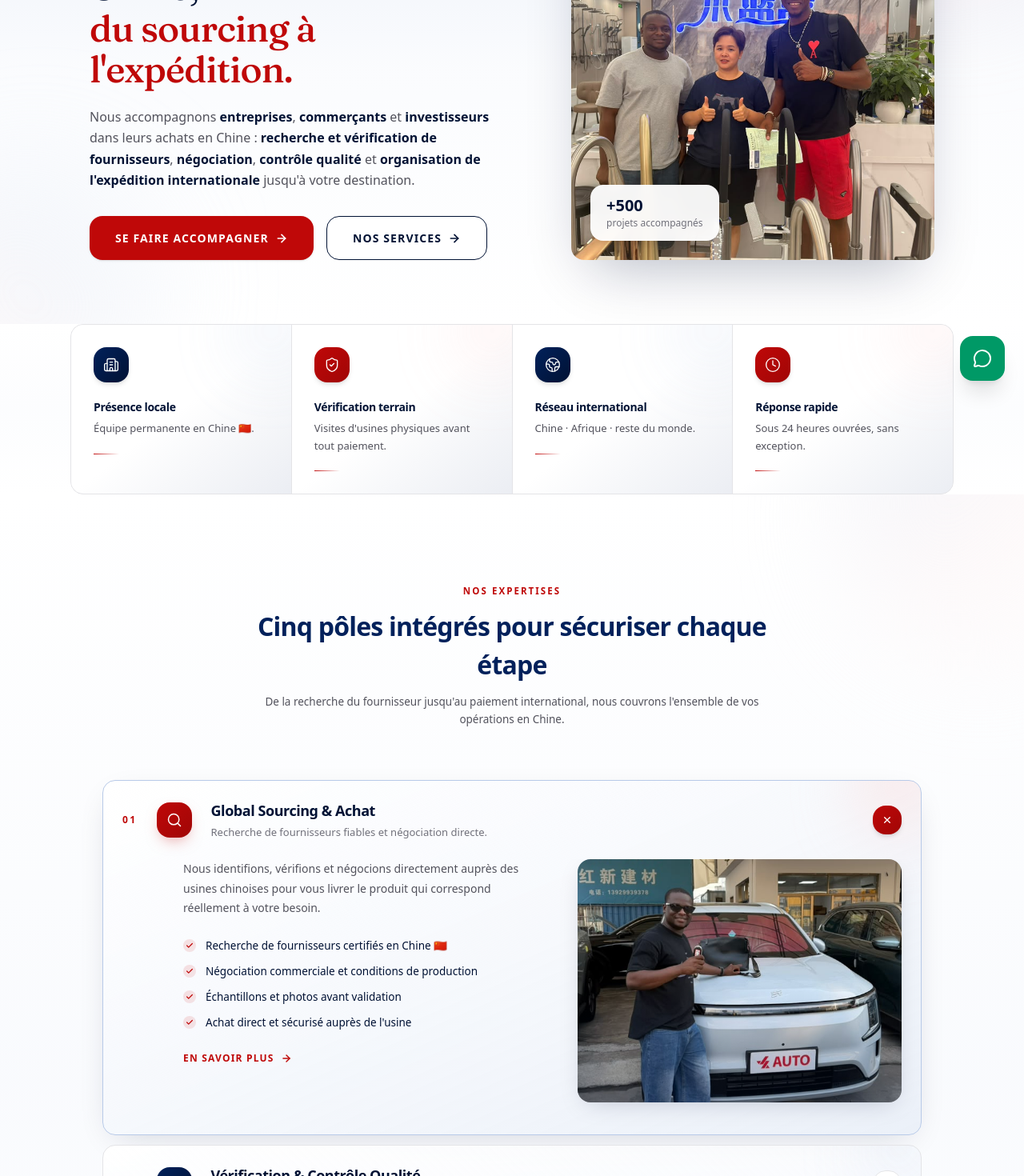
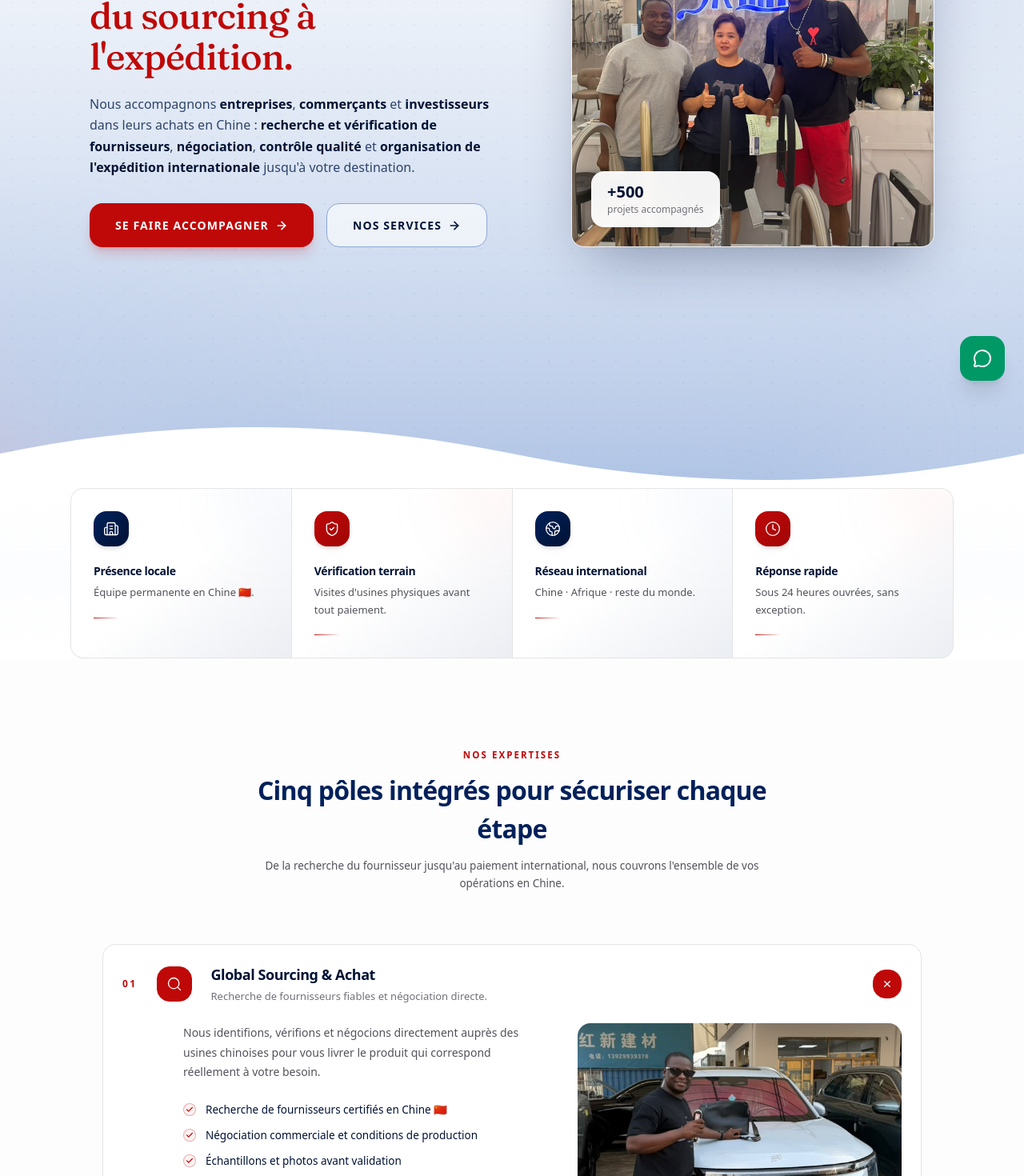
Before and after one commit to PATAWALA/ODA-EXPRESS, a Next.js app: page / in a window 1280 px wide. Shown: the part 300-1770 px from the top of the page at 80% size. Built offline with nearby package versions, Linux system fonts and the light colour scheme; no server answers.

Commit message:
094 update$

```diff
--- a/src/components/sections/Hero.tsx
+++ b/src/components/sections/Hero.tsx
@@ -4,6 +4,7 @@ import { useEffect, useState } from "react";
 import { Fraunces } from "next/font/google";
 import { ArrowRight } from "lucide-react";
 import { ButtonLink } from "@/components/ui/Button";
+import SectionDivider from "@/components/ui/SectionDivider";
 
 const fraunces = Fraunces({
   subsets: ["latin"],
@@ -30,27 +31,48 @@ export default function Hero() {
 
   return (
     <section
-      className={`relative overflow-hidden bg-gradient-to-b from-navy-100/70 via-navy-50/30 to-white ${fraunces.variable}`}
+      className={`relative overflow-hidden bg-gradient-to-b from-white via-navy-100 to-navy-200 ${fraunces.variable}`}
     >
-      {/* Halo bleu en haut à droite */}
+      {/* ============ DÉCOR DE FOND ============ */}
+
+      {/* Halo bleu intense en haut à droite */}
       <div
         aria-hidden
-        className="pointer-events-none absolute -right-32 -top-32 h-96 w-96 rounded-full bg-gradient-to-br from-navy-200/40 via-express-100/30 to-transparent blur-3xl"
+        className="pointer-events-none absolute -right-40 -top-40 h-[500px] w-[500px] rounded-full bg-gradient-to-br from-navy-400/40 via-navy-300/25 to-transparent blur-3xl"
       />
-      {/* Halo rouge en bas à gauche */}
+
+      {/* Halo rouge subtil en bas à gauche (touche express) */}
       <div
         aria-hidden
-        className="pointer-events-none absolute -bottom-24 -left-24 h-80 w-80 rounded-full bg-gradient-to-tr from-express-100/40 via-navy-100/30 to-transparent blur-3xl"
+        className="pointer-events-none absolute -bottom-32 -left-32 h-[420px] w-[420px] rounded-full bg-gradient-to-tr from-express-300/40 via-navy-200/30 to-transparent blur-3xl"
       />
 
-      <div className="relative mx-auto w-full max-w-[1440px] px-8 sm:px-12 lg:px-20 xl:px-28">
-        <div className="grid gap-10 py-14 sm:py-16 lg:grid-cols-[1.15fr_1fr] lg:items-stretch lg:gap-20 lg:py-20">
+      {/* Halo bleu moyen au centre-bas (pour renforcer le contraste près de la vague) */}
+      <div
+        aria-hidden
+        className="pointer-events-none absolute bottom-0 left-1/2 h-64 w-[900px] -translate-x-1/2 translate-y-1/4 rounded-full bg-gradient-to-t from-navy-300/50 via-navy-200/30 to-transparent blur-3xl"
+      />
+
+      {/* Motif de points discret */}
+      <div
+        aria-hidden
+        className="pointer-events-none absolute inset-0 opacity-[0.05]"
+        style={{
+          backgroundImage:
+            "radial-gradient(circle, #01215b 1px, transparent 1px)",
+          backgroundSize: "28px 28px",
+        }}
+      />
+
+      {/* ============ CONTENU ============ */}
+      <div className="relative mx-auto w-full max-w-[1440px] px-8 pb-20 sm:px-12 sm:pb-24 lg:px-20 lg:pb-32 xl:px-28">
+        <div className="grid gap-10 py-10 sm:py-12 lg:grid-cols-[1.15fr_1fr] lg:items-stretch lg:gap-20 lg:py-16">
           {/* Colonne texte */}
           <div className="order-1 flex flex-col justify-center">
             <p className="text-[11px] font-bold uppercase tracking-[0.22em] text-express-600">
               ODA SOURCES
             </p>
-            <p className="mt-2 text-[11px] font-bold uppercase tracking-[0.18em] text-zinc-500 sm:text-[11.5px]">
+            <p className="mt-2 text-[11px] font-bold uppercase tracking-[0.18em] text-navy-700 sm:text-[11.5px]">
               Sourcing · Vérification · Contrôle qualité · Shipping
             </p>
 
@@ -68,7 +90,7 @@ export default function Hero() {
               </span>
             </h1>
 
-            <p className="mt-5 max-w-2xl text-[15px] leading-[1.65] text-zinc-600 sm:text-[16px]">
+            <p className="mt-5 max-w-2xl text-[15px] leading-[1.65] text-navy-800/80 sm:text-[16px]">
               Nous accompagnons{" "}
               <span className="font-semibold text-navy-900">entreprises</span>,{" "}
               <span className="font-semibold text-navy-900">commerçants</span>{" "}
@@ -96,7 +118,7 @@ export default function Hero() {
                   href="/contact"
                   variant="primary"
                   size="lg"
-                  className="group"
+                  className="group shadow-lg shadow-express-600/20"
                 >
                   Se faire accompagner
                   <ArrowRight
@@ -109,7 +131,7 @@ export default function Hero() {
                   href="/services"
                   variant="outline"
                   size="lg"
-                  className="group"
+                  className="group border-navy-300 bg-white/60 backdrop-blur-sm"
                 >
                   Nos services
                   <ArrowRight
@@ -123,7 +145,7 @@ export default function Hero() {
 
           {/* Colonne image */}
           <div className="relative order-2">
-            <div className="relative h-full min-h-[380px] overflow-hidden rounded-2xl shadow-[0_30px_70px_-25px_rgba(1,18,52,0.3)]">
+            <div className="relative h-full min-h-[380px] overflow-hidden rounded-2xl border border-white/60 shadow-[0_30px_70px_-25px_rgba(1,18,52,0.4)]">
               {IMAGES.map((src, index) => (
                 // eslint-disable-next-line @next/next/no-img-element
                 <img
@@ -137,6 +159,12 @@ export default function Hero() {
                 />
               ))}
 
+              {/* Léger voile pour que le badge ressorte */}
+              <div
+                aria-hidden
+                className="pointer-events-none absolute inset-0 bg-gradient-to-t from-navy-950/25 via-transparent to-transparent"
+              />
+
               <div className="absolute bottom-6 left-6 rounded-2xl bg-white/95 px-5 py-4 shadow-xl backdrop-blur">
                 <p className="text-[20px] font-bold leading-none text-navy-900">
                   +500
@@ -149,6 +177,10 @@ export default function Hero() {
           </div>
         </div>
       </div>
+
+      {/* ============ SVG VAGUE ============ */}
+      {/* La vague blanche "monte" depuis le navy-200 du Hero vers le blanc de la TrustBar */}
+      <SectionDivider variant="wave" bg="navy-200" color="white" />
     </section>
   );
 }
--- a/src/components/sections/ServicesSection.tsx
+++ b/src/components/sections/ServicesSection.tsx
@@ -17,26 +17,8 @@ export default function ServicesSection() {
   }
 
   return (
-    <section className="relative overflow-hidden border-b border-zinc-200 bg-white py-20 sm:py-24 lg:py-28">
-      {/* Dégradé de section */}
-      <div
-        aria-hidden
-        className="pointer-events-none absolute inset-0 bg-gradient-to-b from-white via-navy-50/40 to-white"
-      />
-
-      {/* Halo bleu en haut à droite */}
-      <div
-        aria-hidden
-        className="pointer-events-none absolute -right-40 -top-40 h-96 w-96 rounded-full bg-gradient-to-br from-navy-100/60 via-express-50/40 to-transparent blur-3xl"
-      />
-
-      {/* Halo rouge en bas à gauche */}
-      <div
-        aria-hidden
-        className="pointer-events-none absolute -bottom-40 -left-40 h-96 w-96 rounded-full bg-gradient-to-tr from-express-100/50 via-navy-100/30 to-transparent blur-3xl"
-      />
-
-      <Container className="relative">
+    <section className="border-b border-zinc-200/60 bg-zinc-50/40 py-20 sm:py-24 lg:py-28">
+      <Container>
         <SectionTitle
           badge="Nos expertises"
           title="Cinq pôles intégrés pour sécuriser chaque étape"
@@ -51,30 +33,14 @@ export default function ServicesSection() {
             return (
               <div
                 key={service.slug}
-                className={cn(
-                  "group/card relative overflow-hidden rounded-2xl border transition-all duration-300",
-                  isOpen
-                    ? "border-navy-200 bg-gradient-to-br from-white via-navy-50/40 to-navy-100/50 shadow-[0_12px_40px_-16px_rgba(1,18,52,0.20)]"
-                    : "border-zinc-200 bg-gradient-to-br from-white to-navy-50/30 hover:border-navy-200 hover:shadow-[0_4px_24px_-12px_rgba(1,18,52,0.10)]",
-                )}
+                className="overflow-hidden rounded-2xl border border-zinc-200 bg-white"
               >
-                {/* Halo interne décoratif */}
-                <div
-                  aria-hidden
-                  className={cn(
-                    "pointer-events-none absolute -right-12 -top-12 h-32 w-32 rounded-full bg-gradient-to-br to-transparent blur-2xl transition-opacity duration-300",
-                    isOpen
-                      ? "from-express-200/60 opacity-100"
-                      : "from-navy-200/40 opacity-60 group-hover/card:opacity-100",
-                  )}
-                />
-
                 {/* En-tête cliquable */}
                 <button
                   type="button"
                   onClick={() => toggle(service.slug)}
                   aria-expanded={isOpen}
-                  className="relative flex w-full items-center gap-6 px-6 py-6 text-left transition"
+                  className="group flex w-full items-center gap-6 px-6 py-6 text-left transition hover:bg-zinc-50/60"
                 >
                   {/* Numéro */}
                   <span
@@ -86,16 +52,16 @@ export default function ServicesSection() {
                     {String(index + 1).padStart(2, "0")}
                   </span>
 
-                  {/* Icône avec dégradé */}
+                  {/* Icône */}
                   <span
                     className={cn(
-                      "flex h-11 w-11 shrink-0 items-center justify-center rounded-2xl text-white shadow-md transition-all duration-300",
+                      "flex h-11 w-11 shrink-0 items-center justify-center rounded-2xl border transition",
                       isOpen
-                        ? "bg-gradient-to-br from-express-600 to-express-700 shadow-[0_8px_20px_-8px_rgba(191,8,8,0.5)]"
-                        : "bg-gradient-to-br from-navy-700 to-navy-900 group-hover/card:from-express-600 group-hover/card:to-express-700",
+                        ? "border-express-600 bg-express-600 text-white"
+                        : "border-zinc-200 bg-white text-navy-900 group-hover:border-navy-300",
                     )}
                   >
-                    <service.icon className="h-5 w-5" strokeWidth={1.75} />
+                    <service.icon className="h-5 w-5" strokeWidth={1.6} />
                   </span>
 
                   {/* Titre + court */}
@@ -111,10 +77,10 @@ export default function ServicesSection() {
                   {/* Plus / croix */}
                   <span
                     className={cn(
-                      "flex h-9 w-9 shrink-0 items-center justify-center rounded-2xl transition-all duration-300",
+                      "flex h-9 w-9 shrink-0 items-center justify-center rounded-2xl border transition",
                       isOpen
-                        ? "bg-gradient-to-br from-express-600 to-express-700 text-white shadow-md"
-                        : "border border-zinc-200 bg-white text-navy-900 group-hover/card:border-navy-300 group-hover/card:bg-navy-50",
+                        ? "border-express-600 bg-express-600 text-white"
+                        : "border-zinc-200 bg-white text-navy-900 group-hover:border-navy-300",
                     )}
                   >
                     <Plus
@@ -130,8 +96,10 @@ export default function ServicesSection() {
                 {/* Contenu dépliable */}
                 <div
                   className={cn(
-                    "relative overflow-hidden transition-all duration-500 ease-out",
-                    isOpen ? "max-h-[1200px] opacity-100" : "max-h-0 opacity-0",
+                    "overflow-hidden transition-all duration-500 ease-out",
+                    isOpen
+                      ? "max-h-[1200px] opacity-100"
+                      : "max-h-0 opacity-0",
                   )}
                 >
                   <div className="grid gap-8 px-6 pb-10 sm:pl-[100px] lg:grid-cols-[1.1fr_1fr] lg:gap-12">
@@ -144,7 +112,7 @@ export default function ServicesSection() {
                       <ul className="mt-6 space-y-2.5">
                         {service.features.map((feature) => (
                           <li key={feature} className="flex gap-3">
-                            <span className="mt-0.5 flex h-4 w-4 shrink-0 items-center justify-center rounded-2xl bg-gradient-to-br from-express-500/15 to-express-600/10">
+                            <span className="mt-0.5 flex h-4 w-4 shrink-0 items-center justify-center rounded-2xl border border-express-600/30 bg-express-600/5">
                               <Check
                                 className="h-2.5 w-2.5 text-express-600"
                                 strokeWidth={3}
@@ -159,28 +127,23 @@ export default function ServicesSection() {
 
                       <Link
                         href={`/services#${service.slug}`}
-                        className="group/link mt-6 inline-flex items-center gap-2 text-[12px] font-bold uppercase tracking-[0.1em] text-express-600 transition hover:gap-3"
+                        className="group mt-6 inline-flex items-center gap-2 text-[12px] font-bold uppercase tracking-[0.1em] text-express-600 transition hover:gap-3"
                       >
                         En savoir plus
                         <ArrowRight
-                          className="h-3.5 w-3.5 transition group-hover/link:translate-x-0.5"
+                          className="h-3.5 w-3.5"
                           strokeWidth={2.5}
                         />
                       </Link>
                     </div>
 
                     {/* Colonne image */}
-                    <div className="relative aspect-[4/3] overflow-hidden rounded-2xl shadow-[0_8px_32px_-12px_rgba(1,18,52,0.25)]">
+                    <div className="relative aspect-[4/3] overflow-hidden rounded-2xl">
                       {/* eslint-disable-next-line @next/next/no-img-element */}
                       <img
                         src={service.image}
                         alt={service.title}
                         className="h-full w-full object-cover"
-                      />
-                      {/* Voile bleu subtil sur l'image */}
-                      <div
-                        aria-hidden
-                        className="absolute inset-0 bg-gradient-to-t from-navy-900/30 via-transparent to-transparent"
                       />
                     </div>
                   </div>
--- /dev/null
+++ b/src/components/ui/SectionDivider.tsx
@@ -0,0 +1,78 @@
+type Variant = "wave" | "arc" | "zigzag" | "tilt" | "curve";
+type Color = "white" | "zinc-50" | "navy-900" | "navy-950" | "navy-50";
+
+interface Props {
+  variant?: Variant;
+  /** Couleur du SVG = couleur de la section du DESSOUS */
+  color?: Color;
+  /** Hauteur du SVG */
+  height?: "sm" | "md" | "lg";
+  /** Inverse verticalement */
+  flip?: boolean;
+  /** Couleur de fond du bloc (section du dessus) */
+  bg?: Color;
+  className?: string;
+}
+
+const FILL: Record<Color, string> = {
+  white: "fill-white",
+  "zinc-50": "fill-zinc-50",
+  "navy-900": "fill-navy-900",
+  "navy-950": "fill-navy-950",
+  "navy-50": "fill-[#eef3fb]",
+};
+
+const BG: Record<Color, string> = {
+  white: "bg-white",
+  "zinc-50": "bg-zinc-50",
+  "navy-900": "bg-navy-900",
+  "navy-950": "bg-navy-950",
+  "navy-50": "bg-[#eef3fb]",
+};
+
+const PATHS: Record<Variant, string> = {
+  // Vague douce
+  wave: "M0,100 L0,60 C240,20 480,20 720,60 C960,100 1200,100 1440,60 L1440,100 Z",
+  // Dôme bombé
+  arc: "M0,100 L0,30 Q720,180 1440,30 L1440,100 Z",
+  // Zigzag anguleux
+  zigzag: "M0,100 L0,50 L240,90 L480,50 L720,90 L960,50 L1200,90 L1440,50 L1440,100 Z",
+  // Diagonale
+  tilt: "M0,100 L0,90 L1440,30 L1440,100 Z",
+  // Courbe en S
+  curve: "M0,100 L0,40 C480,120 960,-40 1440,40 L1440,100 Z",
+};
+
+const HEIGHTS = {
+  sm: "h-[40px] sm:h-[50px] lg:h-[60px]",
+  md: "h-[60px] sm:h-[80px] lg:h-[110px]",
+  lg: "h-[80px] sm:h-[120px] lg:h-[160px]",
+};
+
+export default function SectionDivider({
+  variant = "wave",
+  color = "white",
+  bg,
+  height = "md",
+  flip = false,
+  className = "",
+}: Props) {
+  return (
+    <div
+      aria-hidden
+      className={`pointer-events-none relative -mb-px block w-full ${
+        bg ? BG[bg] : ""
+      } ${HEIGHTS[height]} ${className}`}
+      style={flip ? { transform: "scaleY(-1)" } : undefined}
+    >
+      <svg
+        viewBox="0 0 1440 100"
+        preserveAspectRatio="none"
+        xmlns="http://www.w3.org/2000/svg"
+        className="absolute inset-0 h-full w-full"
+      >
+        <path d={PATHS[variant]} className={FILL[color]} />
+      </svg>
+    </div>
+  );
+}
```
Also changed, not shown: src/components/Newsletter.tsx (+66 -72 lines), src/components/sections/AboutSection.tsx (+6 -7 lines), src/components/sections/ProcessSection.tsx (+39 -11 lines), src/components/sections/ProductsSection.tsx (+7 -1 lines), src/components/sections/SectorsSection.tsx (+18 -42 lines).
